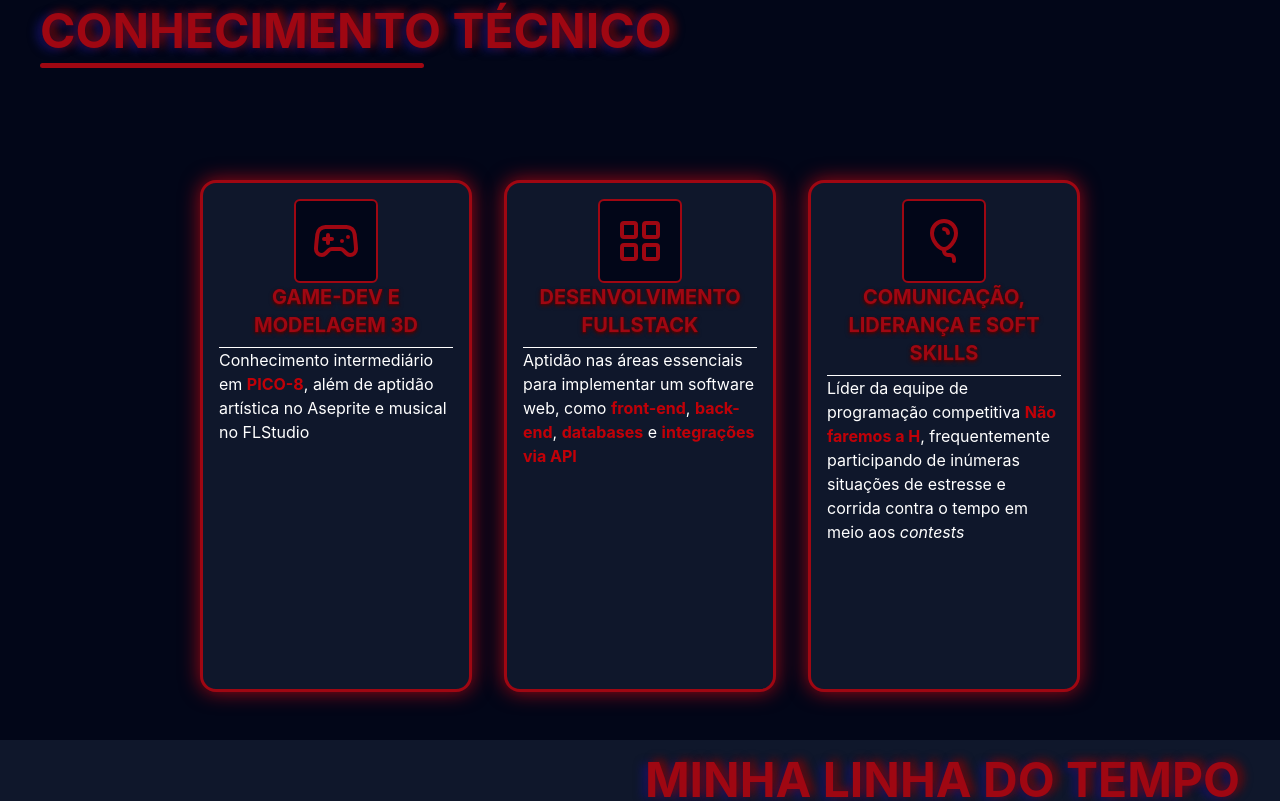
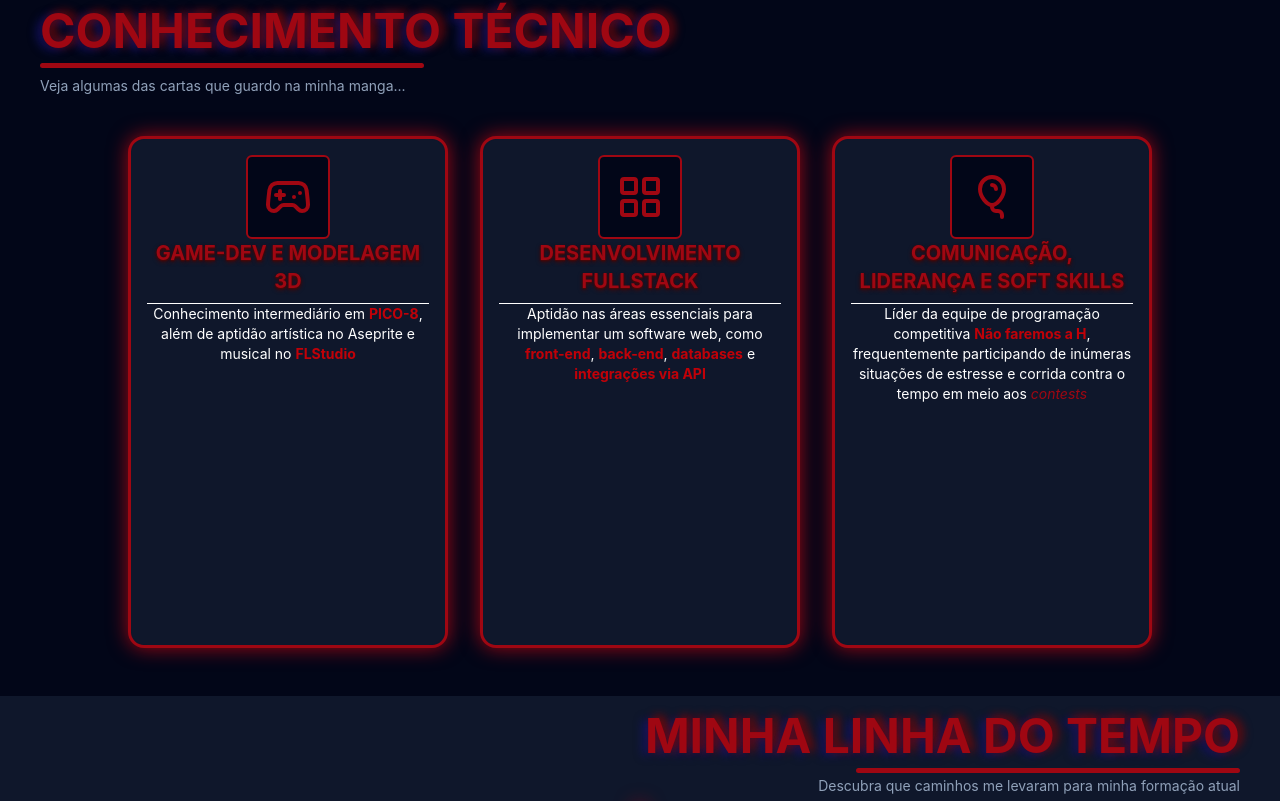
Before and after one commit to LucianoKohler/portfolio, a website: page index.html in a window 1280 px wide. Shown: the part 857-1658 px from the top of the page. Drawn offline with nearby package versions, Linux system fonts and the light colour scheme.

Commit message:
techKnowledge almost ready

```diff
--- a/css/style.css
+++ b/css/style.css
@@ -16,13 +16,25 @@ h1 {
         pb-2
 }
 
-.h1Follower{
+p {
+    @apply
+        text-sm
+}
+
+section hr{
     right: 0;
     @apply
         w-sm
         rounded-full
         border-b-4
         border-red-800
+}
+
+section p {
+    @apply
+        mt-2
+        mb-2
+        text-slate-400
 }
 
 h2 {
@@ -154,16 +166,81 @@ header .mainHeaderLink {
 /* ----------------------- */
 
 .card{
+    background-color: transparent;
+    perspective: 1000px;
+    width: 100rem;
+    transform: translateY(200%);
+}
+
+.card i {
+    @apply
+        text-red-800
+}
+
+.card:nth-of-type(1)              { animation: cardFlick 1.25s cubic-bezier(0.075, 1, 0.165, 1) 0.2s forwards; }
+.card:nth-of-type(2)              { animation: cardFlick 1s    cubic-bezier(0.075, 1, 0.165, 1) forwards; }
+.card:nth-of-type(3)              { animation: cardFlick 1.5s  cubic-bezier(0.075, 1, 0.165, 1) 0.4s forwards; }
+.card:nth-of-type(1) .cardContent { animation: cardFlip  1.25s cubic-bezier(0.075, 1, 0.165, 1) 1.0s forwards; }
+.card:nth-of-type(2) .cardContent { animation: cardFlip  1s    cubic-bezier(0.075, 1, 0.165, 1) 0.8s forwards; }
+.card:nth-of-type(3) .cardContent { animation: cardFlip  1.5s  cubic-bezier(0.075, 1, 0.165, 1) 1.2s forwards; }
+
+@keyframes cardFlick {
+   0%     { transform: translateY(200%);}
+   100%   { transform: translateY(0%);}
+}
+
+@keyframes cardFlip {
+    0%   { transform: rotateY(0deg);  }
+    100% { transform: rotateY(-180deg);}
+}
+
+.cardContent {
+    position: relative;
+    width: 100%;
+    height: 100%;
+    text-align: center;
+    transition: transform 0.4s;
+    transform-style: preserve-3d;
     box-shadow: 0px 0px 20px #9f0712;
     @apply
         border-red-800
         border-3
         w-[20em]
-        p-4
         rounded-2xl
         bg-slate-900
         h-128
-        mt-20
+}
+
+.cardFront, .cardBack {
+    position: absolute;
+    width: 100%;
+    height: 100%;
+    -webkit-backface-visibility: hidden;
+    backface-visibility: hidden;
+    @apply
+        bg-slate-900
+        rounded-2xl
+}
+
+.cardFront {
+    @apply
+        p-4
+        flex
+        flex-col
+        justify-between
+}
+
+.cardFront p {
+    @apply
+        text-3xl
+        font-bold
+}
+
+.cardBack {
+    transform: rotateY(180deg);
+    @apply
+        z-1
+        p-4
 }
 
 .cardIcon{
@@ -177,10 +254,14 @@ header .mainHeaderLink {
         rounded-md
 }
 
-
 /* ------------ */
 /* TIMELINE CSS */
 /* ------------ */
+
+#timeline {
+    z-index: 6;
+    position: relative;
+}
 
 #timelineMain {
     position: relative;
@@ -287,8 +368,6 @@ header .mainHeaderLink {
 }
 
 @media screen and (max-width: 1024px) {
-
-
     #timeline {
         width: 100%;
         padding: 0px 25px;
@@ -392,14 +471,13 @@ header .mainHeaderLink {
         inline-block
         rounded-full
         p-4
-        bg-slate-950
+        bg-slate-900
         border-red-800
         border-2
         mt-auto
         hover:bg-red-800
         hover:text-slate-200
-        active:bg-slate-200
-        active:text-slate-950;
+
 }
 
 #footer-icons a {
--- a/index.html
+++ b/index.html
@@ -28,19 +28,53 @@
 
         <!-- Conhecimentos técnicos -->
         <div class="wrapper bg-slate-950" id="technicalKnowledge">
+            <section>
                 <h1>CONHECIMENTO TÉCNICO</h1>
-            <hr class="h1Follower">
+                <hr>
+                <p>Veja algumas das cartas que guardo na minha manga...</p>
+            </section>
             <div class="flex p-8 justify-center gap-8 pr-40 pl-40" id="cards">
                 <div class="card">
+                    <div class="cardContent">
+                        <div class="cardFront">
+                            <div class="w-8">
+                                <i class="text-slate-600" data-lucide="club" fill="currentColor" height="32" width="32"></i>
+                                <p class="inline text-slate-600">A</p>
+                            </div>
+                            <i class="text-slate-600 m-auto " data-lucide="club" fill="currentColor" height="64" width="64"></i>
+                            <div class="w-8 ml-auto order-2">
+                                <p class="rotate-180 text-slate-600">A</p>
+                                <i class="text-slate-600 rotate-180" data-lucide="club" fill="currentColor" height="32" width="32"></i>
+                            </div>
+                        </div>
+
+                        <div class="cardBack">
                             <div class="cardIcon">
                                 <i data-lucide="gamepad-2" class="text-red-800" height="48" width="48"></i>
                             </div>
                             <h3 class="text-center">GAME-DEV E MODELAGEM 3D</h3>
                             <hr>
-                    <p>Conhecimento intermediário em <b>PICO-8</b>, além de aptidão artística no Aseprite e musical no FLStudio
+                            <p>
+                                Conhecimento intermediário em <b>PICO-8</b>, além de aptidão artística no Aseprite e musical no <b>FLStudio</b>
                             </p>
                         </div>
+                    </div>
+                </div>
                 <div class="card">
+                    <div class="cardContent">
+                        <div class="cardFront">
+                            <div class="w-8">
+                                <i class="text-red-800" data-lucide="heart" fill="currentColor" height="32" width="32"></i>
+                                <p class="inline text-red-800">A</p>
+                            </div>
+                            <i class="text-red-800 m-auto " data-lucide="heart" fill="currentColor" height="64" width="64"></i>
+                            <div class="w-8 ml-auto order-2">
+                                <p class="rotate-180 text-red-800">A</p>
+                                <i class="text-red-800 rotate-180" data-lucide="heart" fill="currentColor" height="32" width="32"></i>
+                            </div>
+                        </div>
+
+                        <div class="cardBack">
                             <div class="cardIcon">
                                 <i data-lucide="layout-grid" class="text-red-800" height="48" width="48"></i>
                             </div>
@@ -50,7 +84,23 @@
                                 Aptidão nas áreas essenciais para implementar um software web, como <b>front-end</b>, <b>back-end</b>, <b>databases</b> e <b>integrações via API</b>
                             </p>
                         </div>
+                    </div>
+                </div>
                <div class="card">
+                    <div class="cardContent">
+                        <div class="cardFront">
+                            <div class="w-8">
+                                <i class="text-slate-600" data-lucide="spade" fill="currentColor" height="32" width="32"></i>
+                                <p class="inline text-slate-600">A</p>
+                            </div>
+                            <i class="text-slate-600 m-auto " data-lucide="spade" fill="currentColor" height="64" width="64"></i>
+                            <div class="w-8 ml-auto order-2">
+                                <p class="rotate-180 text-slate-600">A</p>
+                                <i class="text-slate-600 rotate-180" data-lucide="spade" fill="currentColor" height="32" width="32"></i>
+                            </div>
+                        </div>
+
+                        <div class="cardBack">
                             <div class="cardIcon">
                                 <i data-lucide="balloon" class="text-red-800" height="48" width="48"></i>
                             </div>
@@ -63,13 +113,17 @@
                         </div>
                     </div>
                 </div>
+            </div>
+        </div>
 
 
         <!-- Timeline -->
         <div class="wrapper m-auto" id="timeline">
+            <section>
                 <h1 class="text-right">MINHA LINHA DO TEMPO</h2>
-            <hr class="h1Follower float-end">
-            <p class="text-right mt-2 mb-2 text-slate-400">Descubra que caminhos me levaram para minha formação atual</p>
+                <hr class="float-end">
+                <p class="text-right">Descubra que caminhos me levaram para minha formação atual</p>
+            </section>
            <div id="timelineMain">
                <div class="timelineEvent">
                    <div class="timelineContent">
@@ -121,9 +175,11 @@
         <!-- Projetos -->
          <div class="bg-slate-950 wrapper" id="projects">
 
+            <section>
                 <h1 class="text-center">PROJETOS PESSOAIS</h1>
-            <hr class="h1Follower m-auto">
-            <p class="text-slate-500 text-center mt-2 pb-8">Uma pequena coletânea de todo o meu conhecimento</p>
+                <hr class="m-auto">
+                <p class="text-center">Uma pequena coletânea de todo o meu conhecimento</p>
+            </section>
             <div class="swiper">
                 <div class="swiper-wrapper">
                     <div class="project swiper-slide">
@@ -135,7 +191,7 @@
                             <h3>A Night In The Island</h3>
                             <hr>
                             <p>Um jogo de mistério sobre um espírito maligno e uma ilha desconhecida para você, todos os gráficos do jogo são feitos puramente em <b>ASCII Art!</b></p>
-                            <a class="projectLink" href="https://google.com">
+                            <a class="projectLink" target="_blank" href="https://google.com">
                                 <i data-lucide="corner-down-right"></i>
                             </a>
                         </div>
@@ -150,7 +206,7 @@
                             <h3>Hyperdex</h3>
                             <hr>
                             <p>Um dashboard que usufrui da <b><a class="link" href="https://pokeapi.co/">pokeapi</a></b> para mostrar dados de Pokémon em uma interface responsiva</p>
-                            <a class="projectLink" href="https://google.com">
+                            <a class="projectLink" target="_blank" href="https://google.com">
                                 <i data-lucide="corner-down-right"></i>
                             </a>
                         </div>
@@ -165,7 +221,7 @@
                             <h3>Repositório de Estudos</h3>
                             <hr>
                             <p>Um aglomerado de anotações e implementações de trabalhos práticos que desenvolvi durante meu bacharelado, contendo <b>dezenas de projetos</b> que variam de relatórios teóricos para implementações práticas</p>
-                            <a class="projectLink" href="https://google.com">
+                            <a class="projectLink" target="_blank" href="https://google.com">
                                 <i data-lucide="corner-down-right"></i>
                             </a>
                         </div>
```
Also changed, not shown: dist/output.css. Lines whose indentation alone changed are shown as unchanged.
